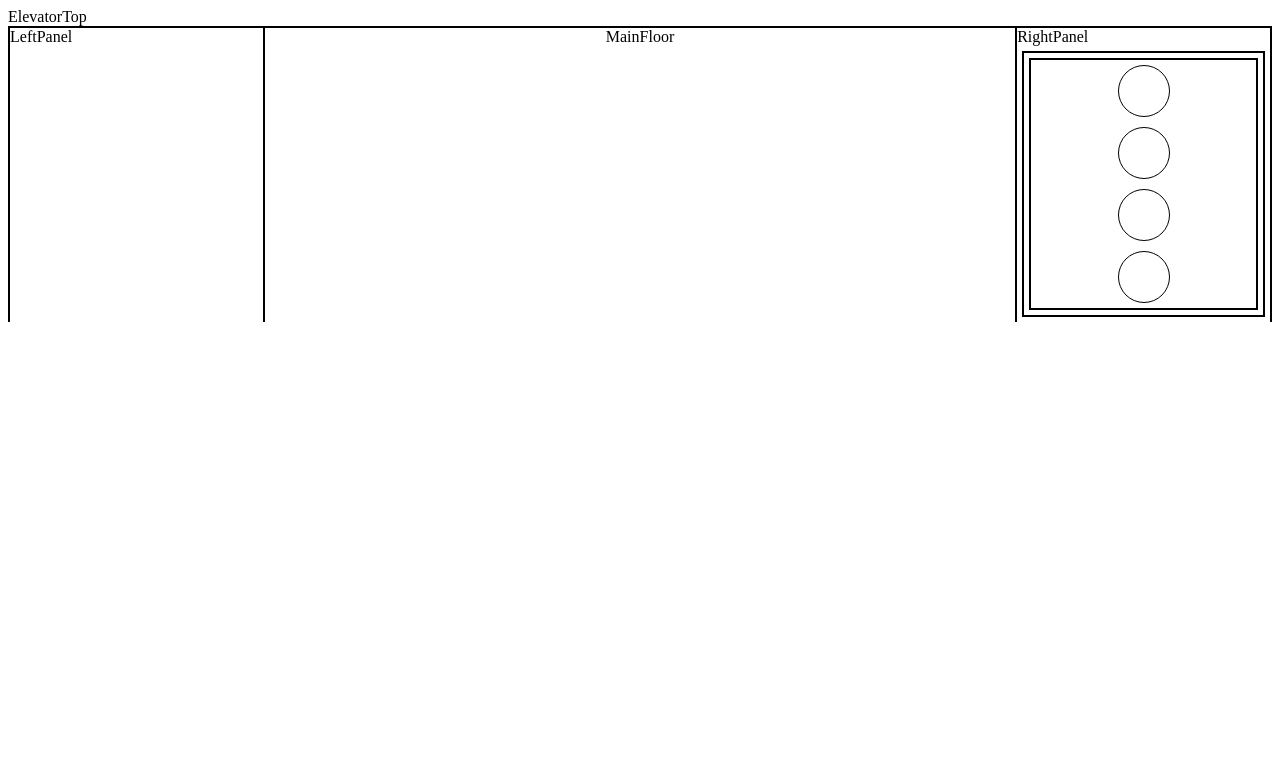
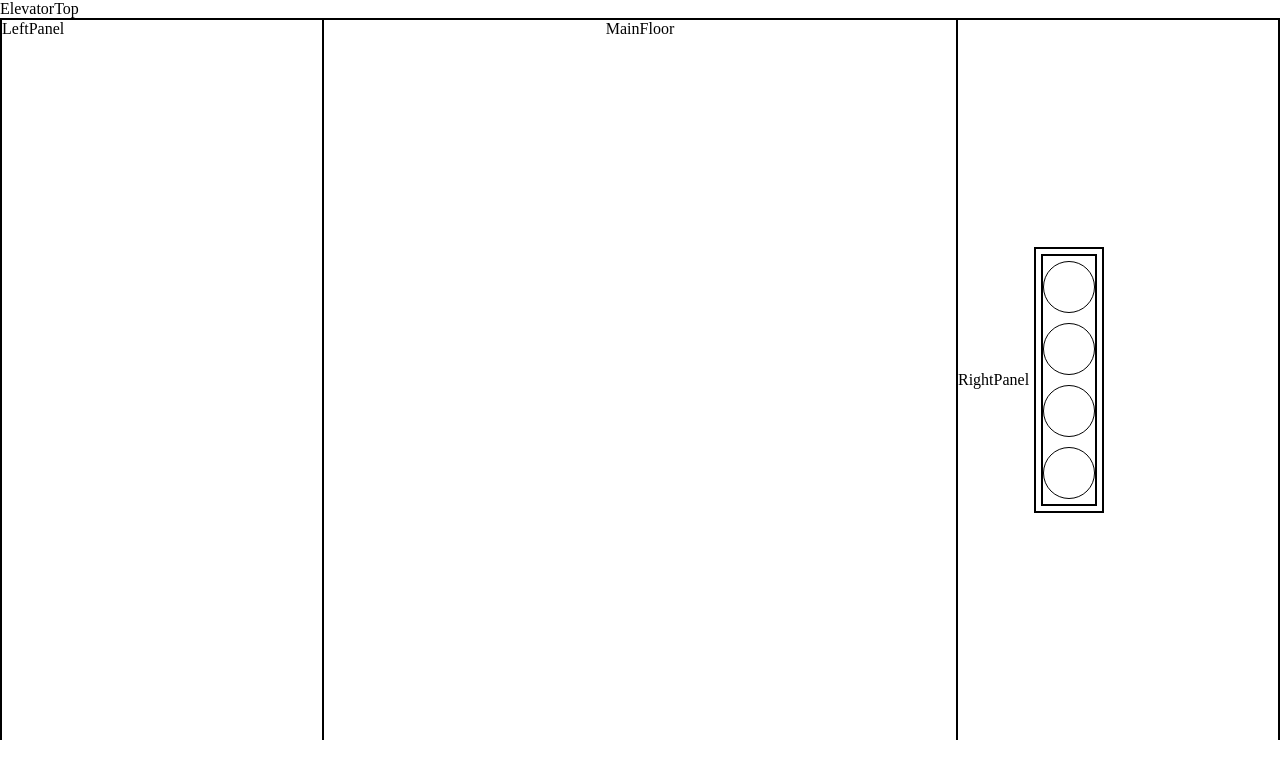
Before and after one commit to Serrin-Sage/elevator-portfolio, a React (Vite) app: page / in a window 1280 px wide. Shown: the top 778 px of the page. Built offline with nearby package versions, Linux system fonts and the light colour scheme.

Commit message:
added more structure to elevator layout, working on elevator dial on Inkscape as an SVG

```diff
--- a/src/App.css
+++ b/src/App.css
@@ -40,3 +40,7 @@
 .read-the-docs {
   color: #888;
 } */
+
+.App {
+  height: 100%;
+}
--- a/src/index.css
+++ b/src/index.css
@@ -67,3 +67,8 @@ button:focus-visible {
     background-color: #f9f9f9;
   }
 } */
+
+body {
+  margin: 0;
+  min-height: 100vh;
+}
--- a/src/stylesheets/elevatorstyle.scss
+++ b/src/stylesheets/elevatorstyle.scss
@@ -1,5 +1,6 @@
 .elevator-top {
     border-bottom: solid 2px black;
+
 }
 
 
@@ -9,7 +10,8 @@
     .elevator-panel {
         border-right: solid 2px black;
         border-left: solid 2px black;
-        width: 20%;
+        width: 25%;
+        min-height: 90vh;
 
         .button-container {
             border: solid 2px black;
@@ -33,5 +35,9 @@
             }
         }
     }
+    #right-panel {
+        display: flex;
+        align-items: center;
+    }
 
 }
```
